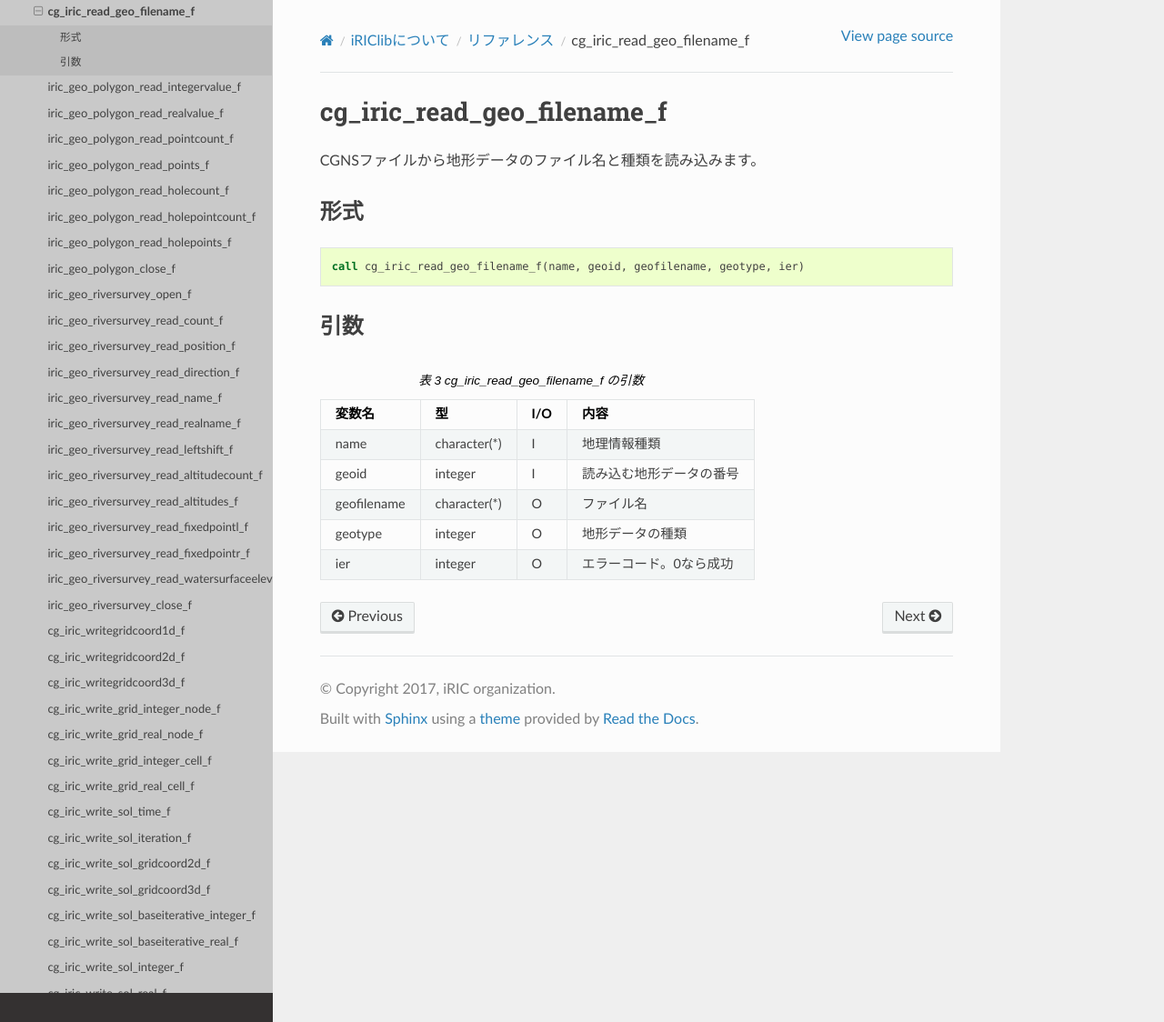
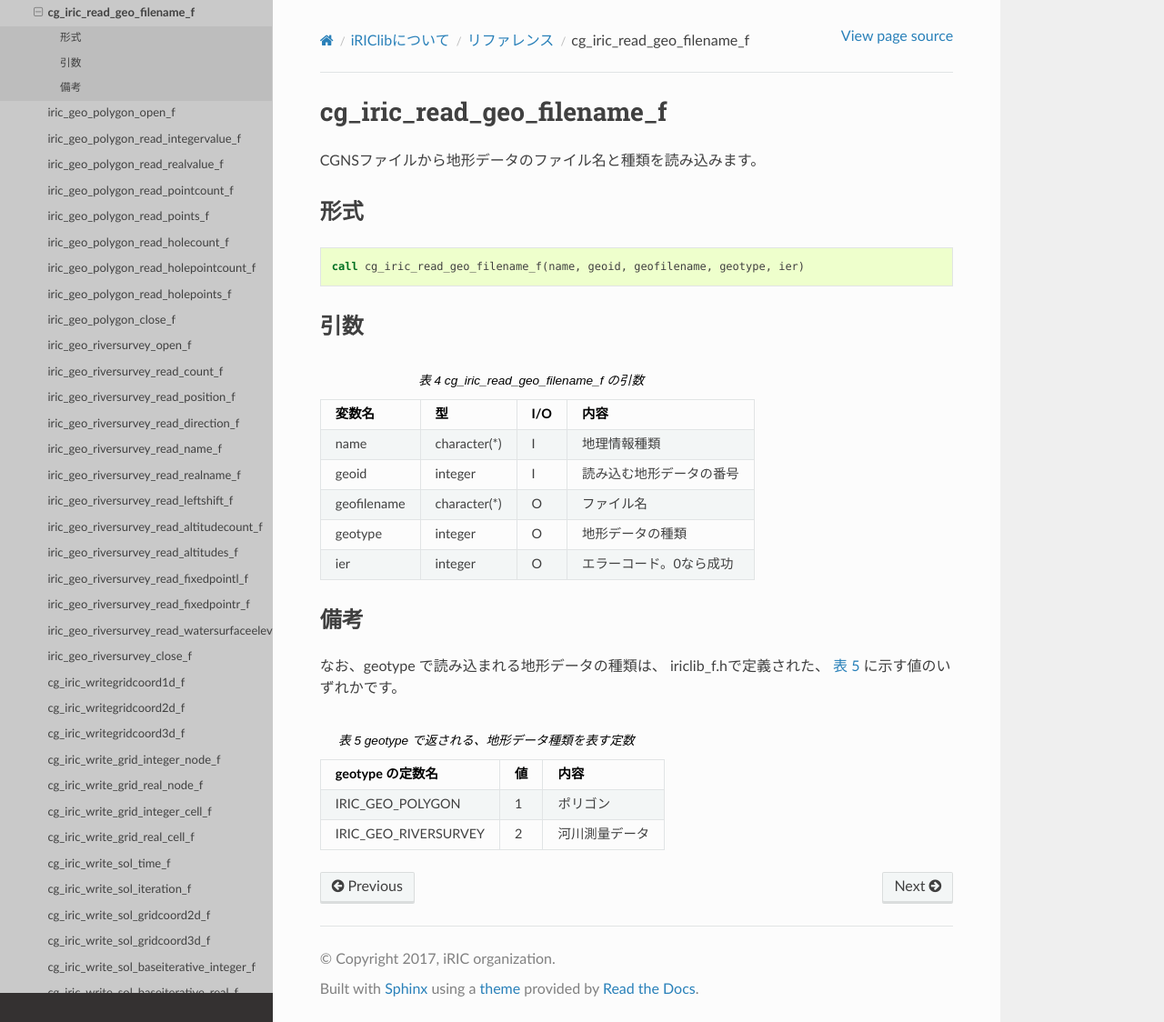
Before and after one commit to scharlton2/solver_dev_manual, a Sphinx documentation site: the page built from source/06/03/cg_iric_read_geo_filename_f.rst, in a window 1280 px wide and 1124 px high. Shown: the whole window at 91% size. Built offline with Sphinx 7.4.7 and the Read the Docs theme 2.0.0, drawn with Linux system fonts in a browser that asks for light colours.

Commit message:
Japanese dev manual iriclib reference finished.

```diff
--- a/convert_reference.py
+++ b/convert_reference.py
@@ -92,7 +92,7 @@ with open('reference.txt', 'r', encoding='utf-8') as f:
 
         print(fname)
 
-        fnames_f.write('   ' + fname + '\n')
+        fnames_f.write('   03/' + fname + '\n')
 
         with open('source/06/03/' + fname + '.rst', 'w', encoding='utf-8') as f2:
             f2.write(fname + '\n')
--- /dev/null
+++ b/source/06/03/cg_iric_read_bc_functionalsize_f_args.csv
@@ -0,0 +1,6 @@
+変数名,型,I/O,内容
+type,character(*),I,境界条件の識別名
+num,integer,I,境界条件の番号
+name,character(*),I,境界条件の属性の名前
+size,integer,O,境界条件の配列の長さ
+ier,integer,O,エラーコード。0なら成功
--- a/source/06/03/cg_iric_read_geo_filename_f.rst
+++ b/source/06/03/cg_iric_read_geo_filename_f.rst
@@ -15,3 +15,16 @@ CGNSファイルから地形データのファイル名と種類を読み込み
 .. csv-table:: cg_iric_read_geo_filename_f の引数
    :file: cg_iric_read_geo_filename_f_args.csv
    :header-rows: 1
+
+備考
+----
+
+なお、geotype で読み込まれる地形データの種類は、
+iriclib_f.hで定義された、 :numref:`cg_iric_read_geo_filename_f_geotypes`
+に示す値のいずれかです。
+
+.. _cg_iric_read_geo_filename_f_geotypes:
+
+.. csv-table:: geotype で返される、地形データ種類を表す定数
+   :file: cg_iric_read_geo_filename_f_geotypes.csv
+   :header-rows: 1
--- /dev/null
+++ b/source/06/03/cg_iric_read_geo_filename_f_geotypes.csv
@@ -0,0 +1,3 @@
+geotype の定数名,値,内容
+IRIC_GEO_POLYGON,1,ポリゴン
+IRIC_GEO_RIVERSURVEY,2,河川測量データ
--- a/source/06/03/cg_iric_read_sol_integer_f_args.csv
+++ b/source/06/03/cg_iric_read_sol_integer_f_args.csv
@@ -1,5 +1,5 @@
 変数名,型,I/O,内容
 step,integer,I,ステップ数
 label,character(*),I,名前
-val,"integer, imension(:,:),allocatable",O,値（3次元格子の場合、型は
+val,"integer, dimension(:,:), allocatable",O,値（3次元格子の場合、型は
 ier,integer,O,エラーコード。0なら成功
--- a/source/06/03/cg_iric_write_sol_integer_f_args.csv
+++ b/source/06/03/cg_iric_write_sol_integer_f_args.csv
@@ -1,4 +1,4 @@
 変数名,型,I/O,内容
 label,character(*),I,出力する値の名前
-val,"integer, imension(:,:),allocatable",I,出力する値（3次元格子の場合、型は
+val,"integer, dimension(:,:), allocatable",I,出力する値（3次元格子の場合、型は
 ier,integer,O,エラーコード。0なら成功
--- /dev/null
+++ b/source/06/03/iric_geo_polygon_open_f_args.csv
@@ -0,0 +1,4 @@
+変数名,型,I/O,内容
+filename,character(*),I,ファイル名
+pid,integer,O,開いたポリゴンのID
+ier,integer,O,エラーコード。0なら成功
--- a/source/06/03/iric_geo_polygon_read_integervalue_f_args.csv
+++ b/source/06/03/iric_geo_polygon_read_integervalue_f_args.csv
@@ -1,4 +1,4 @@
 変数名,型,I/O,内容
-Pid,integer,I,ポリゴンのID
+pid,integer,I,ポリゴンのID
 intval,integer,O,ポリゴンの値
-Ier,integer,O,エラーコード。0なら成功
+ier,integer,O,エラーコード。0なら成功
--- a/source/06/03/iric_geo_polygon_read_realvalue_f_args.csv
+++ b/source/06/03/iric_geo_polygon_read_realvalue_f_args.csv
@@ -1,4 +1,4 @@
 変数名,型,I/O,内容
-Pid,integer,I,ポリゴンのID
+pid,integer,I,ポリゴンのID
 realval,double precision,O,ポリゴンの値
-Ier,integer,O,エラーコード。0なら成功
+ier,integer,O,エラーコード。0なら成功
--- a/source/06/03/iric_geo_riversurvey_read_altitudes_f_args.csv
+++ b/source/06/03/iric_geo_riversurvey_read_altitudes_f_args.csv
@@ -1,7 +1,7 @@
 変数名,型,I/O,内容
 rid,integer,I,河川測量データのID
 pointid,pointid,I,横断線のID
-position,"double precision , dimension(:), allocatable",O,"標高データの位置 (0より小さい = 左岸側, 0 より大きい = 右岸側)"
-height,"double precision , dimension(:), allocatable",O,標高データの高さ
+position,"double precision, dimension(:), allocatable",O,"標高データの位置 (0より小さい = 左岸側, 0 より大きい = 右岸側)"
+height,"double precision, dimension(:), allocatable",O,標高データの高さ
 active,"integer, dimension(:), allocatable",O,"標高データの有効/無効 (1: 有効, 0: 無効)"
 ier,integer,O,エラーコード。0なら成功
--- a/source/06/03/iric_geo_riversurvey_read_fixedpointl_f_args.csv
+++ b/source/06/03/iric_geo_riversurvey_read_fixedpointl_f_args.csv
@@ -3,6 +3,6 @@ rid,integer,I,河川測量データのID
 pointid,integer,I,横断線のID
 set,integer,O,左岸延長線が登録されていたら1
 directionx,double precision,O,左岸延長線の向きのX成分
-direction,double precision,O,左岸延長線の向きのY成分
+directiony,double precision,O,左岸延長線の向きのY成分
 index,integer,O,左岸延長線の開始位置の標高データの番号
 ier,integer,O,エラーコード。0なら成功
--- a/source/06/03/iric_geo_riversurvey_read_fixedpointr_f_args.csv
+++ b/source/06/03/iric_geo_riversurvey_read_fixedpointr_f_args.csv
@@ -3,6 +3,6 @@ rid,integer,I,河川測量データのID
 pointid,integer,I,横断線のID
 set,integer,O,右岸延長線が登録されていたら1
 directionx,double precision,O,右岸延長線の向きのX成分
-direction,double precision,O,右岸延長線の向きのY成分
+directiony,double precision,O,右岸延長線の向きのY成分
 index,integer,O,右岸延長線の開始位置の標高データの番号
 ier,integer,O,エラーコード。0なら成功
--- a/source/06/03/iric_geo_riversurvey_read_watersurfaceelevation_f.rst
+++ b/source/06/03/iric_geo_riversurvey_read_watersurfaceelevation_f.rst
@@ -7,7 +7,7 @@ iric_geo_riversurvey_read_watersurfaceelevation_f
 ----
 .. code-block:: fortran
 
-   call **iric\_geo\_riversurvey\_read\_watersurfaceelevation\_f**\ (rid,
+   call iric_geo_riversurvey_read_watersurfaceelevation_f(rid, pointid, set, value, ier)
 
 引数
 ----
--- a/source/06/03_reference.rst
+++ b/source/06/03_reference.rst
@@ -52,11 +52,13 @@
    03/cg_iric_read_bc_real_f
    03/cg_iric_read_bc_realsingle_f
    03/cg_iric_read_bc_string_f
+   03/cg_iric_read_bc_functionalsize_f
    03/cg_iric_read_bc_functional_f
    03/cg_iric_read_bc_functional_realsingle_f
    03/cg_iric_read_bc_functionalwithname_f
    03/cg_iric_read_geo_count_f
    03/cg_iric_read_geo_filename_f
+   03/iric_geo_polygon_open_f
    03/iric_geo_polygon_read_integervalue_f
    03/iric_geo_polygon_read_realvalue_f
    03/iric_geo_polygon_read_pointcount_f
```
Also changed, not shown: source/06/03/cg_iric_read_bc_functionalsize_f.rst (added, +17 -0 lines), source/06/03/iric_geo_polygon_open_f.rst (added, +17 -0 lines).
